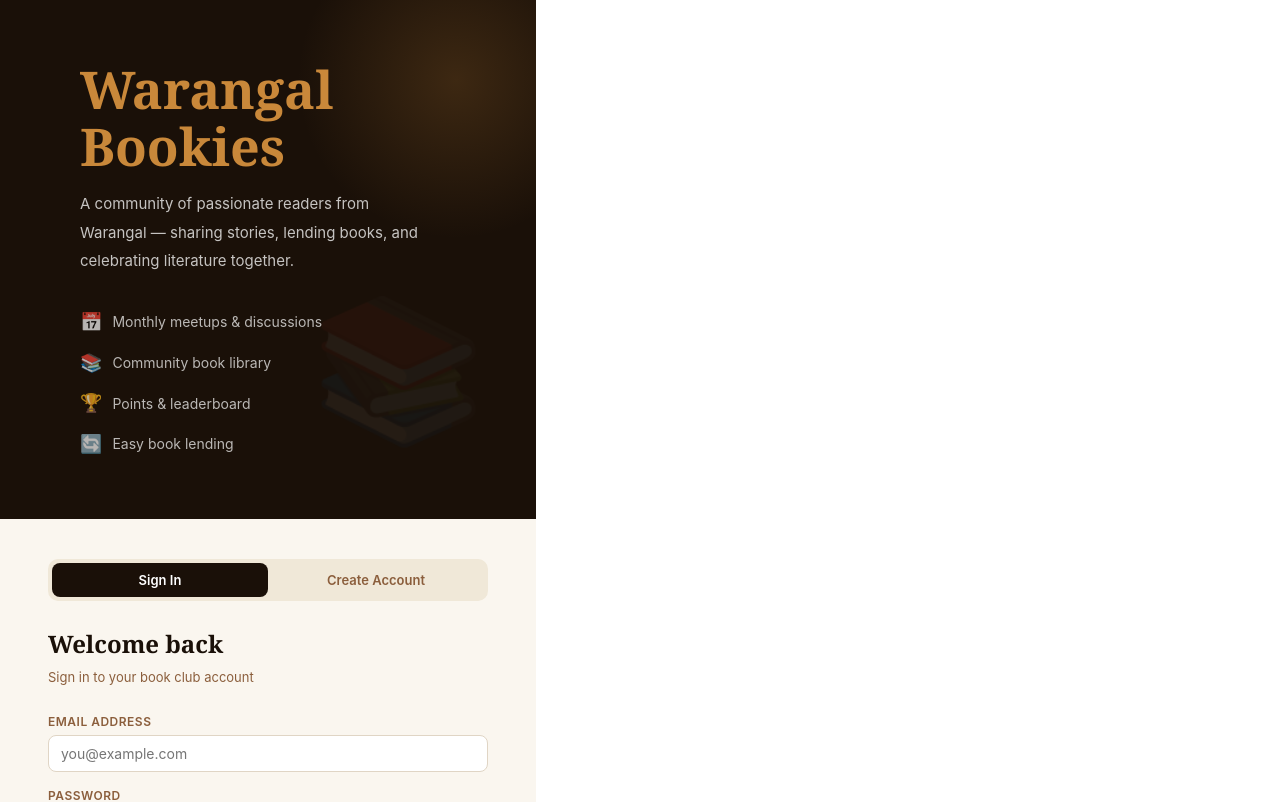
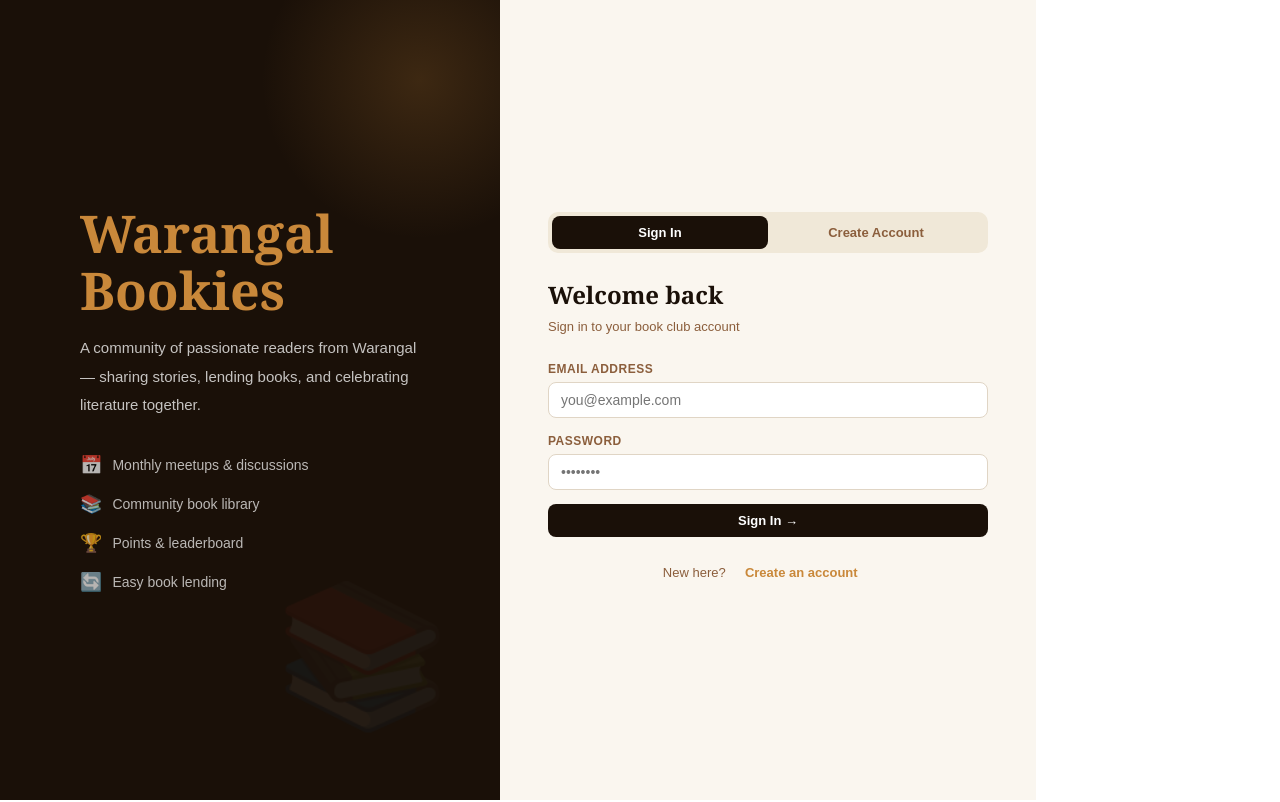
Before and after one commit to varunadev1e4/Warangal-Bookies, a React (Vite) app: page / in a window 1280 px wide. Shown: the top 802 px of the page. Built offline with nearby package versions, Linux system fonts and the light colour scheme.

Commit message:
minor fixes css

```diff
--- a/src/App.jsx
+++ b/src/App.jsx
@@ -1,9 +1,5 @@
 import { useState, useEffect, Component } from "react";
-const globalStyles = {
-  fontFamily: "Inter, ui-sans-serif, system-ui, -apple-system, Segoe UI, Roboto, Helvetica, Arial",
-  color: "#1f2937",
-  lineHeight: 1.6
-};
+
 class ErrorBoundary extends Component {
   constructor(props) { super(props); this.state = { err: null }; }
   static getDerivedStateFromError(e) { return { err: e }; }
@@ -319,7 +315,7 @@ function AuthPage({ onLoginSuccess }) {
   );
 
   return (
-    <div style={globalStyles}>
+    <div style={{ minHeight: "100vh", display: "flex", fontFamily: "sans-serif" }}>
       {leftPanel}
       <div style={{ width: "min(440px, 100vw)", background: "#faf6ef", display: "flex", flexDirection: "column", justifyContent: "center", padding: "40px clamp(20px, 6vw, 48px)", overflowY: "auto" }}>
         <div style={{ display: "flex", background: "#f0e8d8", borderRadius: 10, padding: 4, marginBottom: 24 }}>
```
